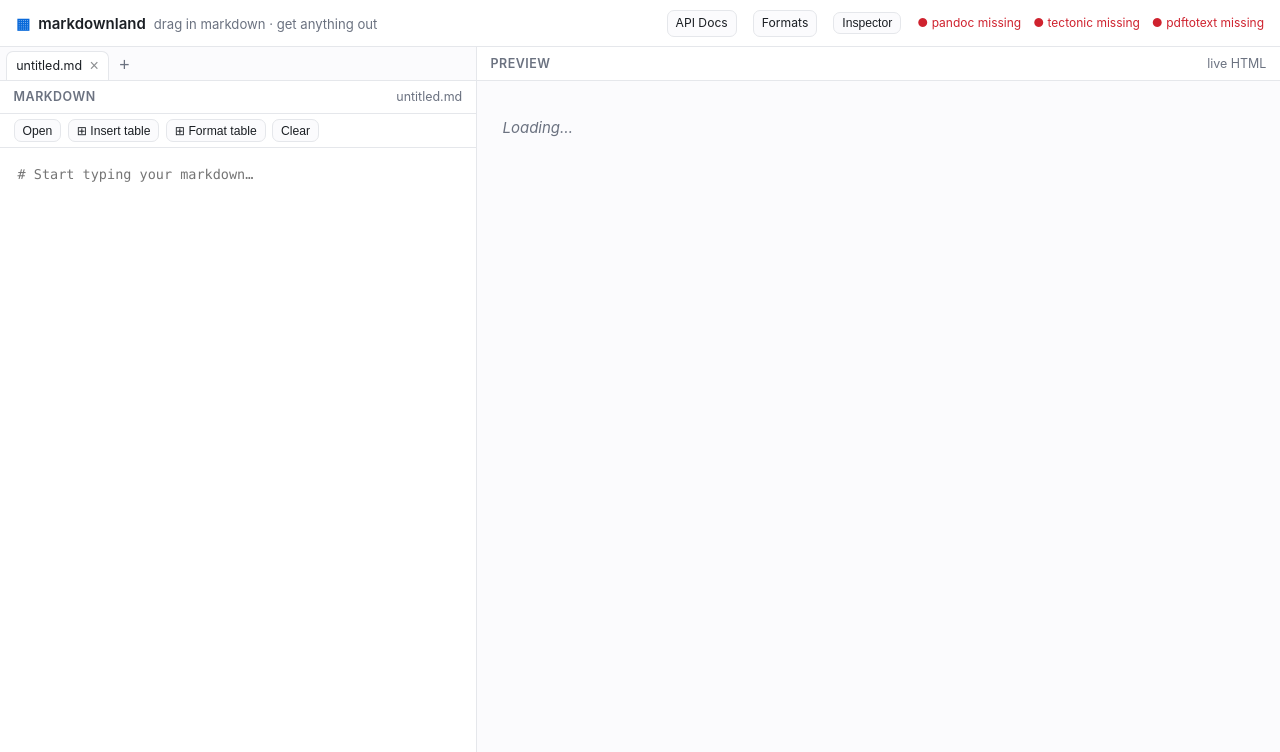
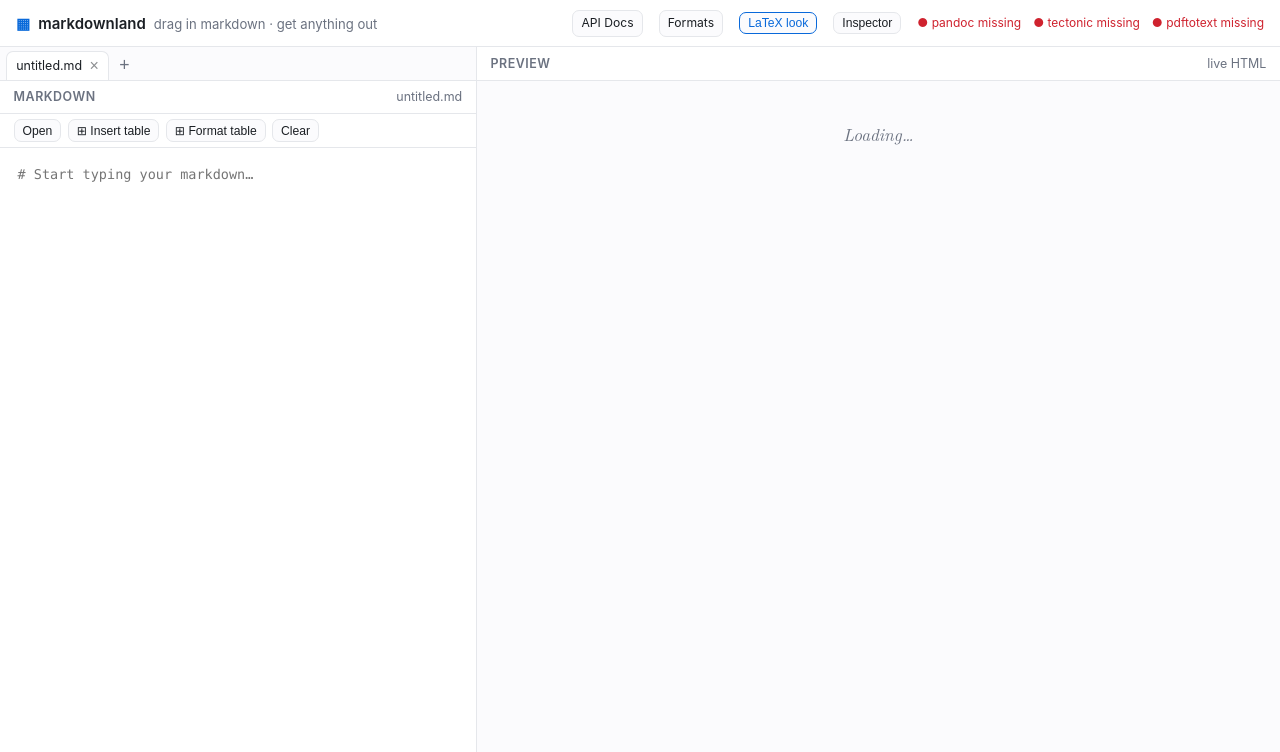
Before and after one commit to kennethreitz/markdownland, a Python web app: template markdownland/templates/index.html in a window 1280 px wide. Shown: the top 752 px of the page. Run offline with Jinja, Linux system fonts and the light colour scheme; the template is opened without the code that fills it, so the values that code supplies are empty; some web fonts are replaced.

Commit message:
Add a "LaTeX look" preview theme matching the exported PDF
Style the live HTML preview with Latin Modern (pandoc's default LaTeX font) and
article typography — justified, hyphenated, centered title, no heading rules —
so the preview matches the look of the exported LaTeX/PDF. Fonts load from the
latex.css CDN. Toggled from a top-bar "LaTeX look" button (on by default,
remembered in localStorage); the class rides on #preview so it survives HTMX
swaps.

Co-Authored-By: Claude Opus 4.8 (1M context) <noreply@anthropic.com>

```diff
--- a/markdownland/static/style.css
+++ b/markdownland/static/style.css
@@ -63,7 +63,7 @@ body {
 .layout.inspector-closed .preview-pane { border-right: 0; }
 
 .topbar-right { display: flex; align-items: center; gap: 1rem; }
-#inspector-toggle.active { border-color: var(--accent); color: var(--accent); }
+#inspector-toggle.active, #latex-toggle.active { border-color: var(--accent); color: var(--accent); }
 .pane-head {
   display: flex; justify-content: space-between; align-items: center;
   padding: .4rem .85rem; font-size: .78rem; font-weight: 600;
@@ -300,6 +300,43 @@ body {
 /* Hide pandoc's per-line anchor links so blocks read clean. */
 .markdown-body pre.sourceCode a[aria-hidden="true"] { display: none; }
 
+/* ---- "LaTeX look" preview theme ----
+   Latin Modern (pandoc's default LaTeX font) + article typography, so the HTML
+   preview matches the look of the exported PDF. Toggled via #latex-toggle. */
+@font-face {
+  font-family: "Latin Modern Roman"; font-weight: 400; font-style: normal; font-display: swap;
+  src: url("https://cdn.jsdelivr.net/npm/latex.css@1.11.0/fonts/LM-regular.woff2") format("woff2");
+}
+@font-face {
+  font-family: "Latin Modern Roman"; font-weight: 700; font-style: normal; font-display: swap;
+  src: url("https://cdn.jsdelivr.net/npm/latex.css@1.11.0/fonts/LM-bold.woff2") format("woff2");
+}
+@font-face {
+  font-family: "Latin Modern Roman"; font-weight: 400; font-style: italic; font-display: swap;
+  src: url("https://cdn.jsdelivr.net/npm/latex.css@1.11.0/fonts/LM-italic.woff2") format("woff2");
+}
+@font-face {
+  font-family: "Latin Modern Roman"; font-weight: 700; font-style: italic; font-display: swap;
+  src: url("https://cdn.jsdelivr.net/npm/latex.css@1.11.0/fonts/LM-bold-italic.woff2") format("woff2");
+}
+
+#preview.latex {
+  font-family: "Latin Modern Roman", Georgia, "Times New Roman", serif;
+  font-size: 1.08rem; line-height: 1.45;
+  text-align: justify; hyphens: auto;
+  max-width: 42rem; margin: 0 auto; padding: 1.5rem 1.6rem 3rem;
+}
+#preview.latex h1, #preview.latex h2, #preview.latex h3,
+#preview.latex h4 { font-weight: 700; border-bottom: none; line-height: 1.2; }
+#preview.latex h1 { text-align: center; font-size: 1.9rem; margin: .5rem 0 1.4rem; }
+#preview.latex h2 { font-size: 1.4rem; }
+#preview.latex blockquote { font-style: italic; }
+#preview.latex a { color: inherit; text-decoration: underline; }
+/* Keep code monospaced — LaTeX uses a typewriter face for verbatim. */
+#preview.latex code, #preview.latex pre {
+  font-family: ui-monospace, SFMono-Regular, Menlo, monospace; text-align: left; hyphens: none;
+}
+
 @media (max-width: 1100px) {
   .layout { grid-template-columns: 1fr 1fr; grid-template-rows: minmax(0, 1fr) 18rem; }
   .preview-pane { border-right: 0; }
--- a/markdownland/templates/index.html
+++ b/markdownland/templates/index.html
@@ -25,6 +25,8 @@
     <div class="topbar-right">
       <a class="btn small" href="/docs/" target="_blank" rel="noreferrer">API Docs</a>
       <a class="btn small" href="/formats" target="_blank" rel="noreferrer">Formats</a>
+      <button id="latex-toggle" type="button" class="btn small" aria-pressed="false"
+              title="Style the preview like the exported LaTeX/PDF">LaTeX look</button>
       <button id="inspector-toggle" type="button" class="btn small" aria-pressed="false"
               title="Show or hide the inspector panel">Inspector</button>
       <div class="tools-status" title="External tools detected on the server">
@@ -118,6 +120,25 @@
         apply(open);
       });
     })();
+
+    // LaTeX look: style the preview like the exported PDF. On by default.
+    (() => {
+      const KEY = "markdownland:latex";
+      const preview = document.getElementById("preview");
+      const btn = document.getElementById("latex-toggle");
+      if (!preview || !btn) return;
+      const apply = (on) => {
+        preview.classList.toggle("latex", on);   // survives HTMX innerHTML swaps
+        btn.classList.toggle("active", on);
+        btn.setAttribute("aria-pressed", on ? "true" : "false");
+      };
+      apply(localStorage.getItem(KEY) !== "off"); // default: on
+      btn.addEventListener("click", () => {
+        const on = !preview.classList.contains("latex");
+        try { localStorage.setItem(KEY, on ? "on" : "off"); } catch {}
+        apply(on);
+      });
+    })();
   </script>
 </body>
 </html>
```
